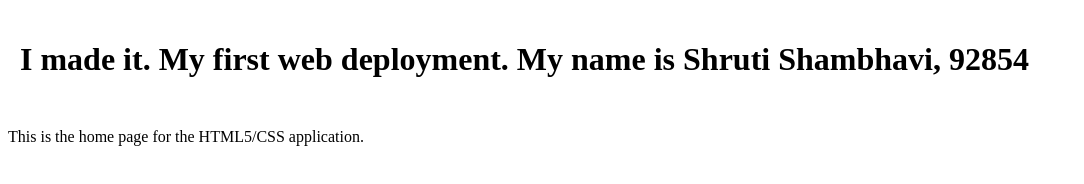
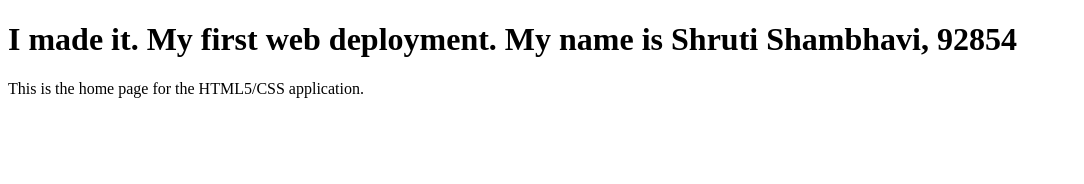
Before and after one commit to shruti1910/front_end_development, a plain HTML site: page index.html in a window 1280 px wide. Shown: the whole page, without its empty margins (0-1084 px from the left). Drawn offline with Linux system fonts and the light colour scheme.

Commit message:
removed validator errors

```diff
--- a/index.html
+++ b/index.html
@@ -2,11 +2,8 @@
 <!DOCTYPE html>
 <html lang="en">
 
-<html>
 	<head>
 		<meta charset="utf-8">
-	<meta http-equiv="X-UA-Compatible" content="IE=edge,chrome=1">
-
 		<!-- setting viewport -->
 		<meta name="viewport" content="width=device-width, initial-scale=1.0">
 
@@ -14,16 +11,10 @@
 		<title>Shruti Shambhavi</title>
 	</head>
 
-<body bgcolor=white>
+	<body>
 
-	<table border="0" cellpadding="10">
-		<tr>
-			<td>
 		<!-- this is h1 -->
 		<h1>I made it. My first web deployment. My name is Shruti Shambhavi, 92854</h1>
-			</td>
-		</tr>
-	</table>
 
 		<!-- this is a paragraph -->
 		<p>This is the home page for the HTML5/CSS application. </p>
```
Lines whose indentation alone changed are shown as unchanged.
